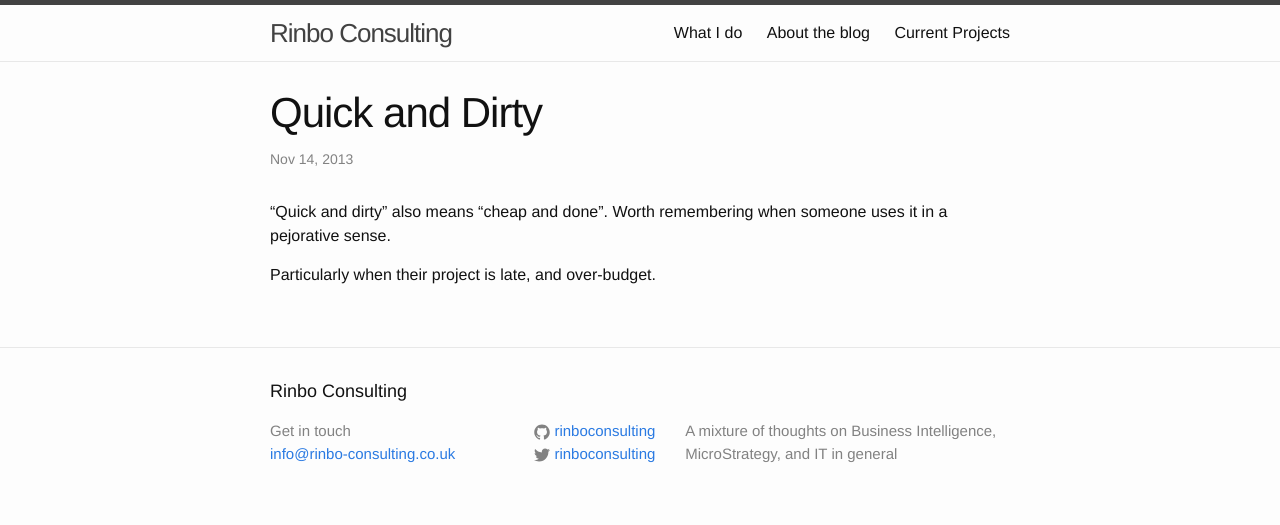
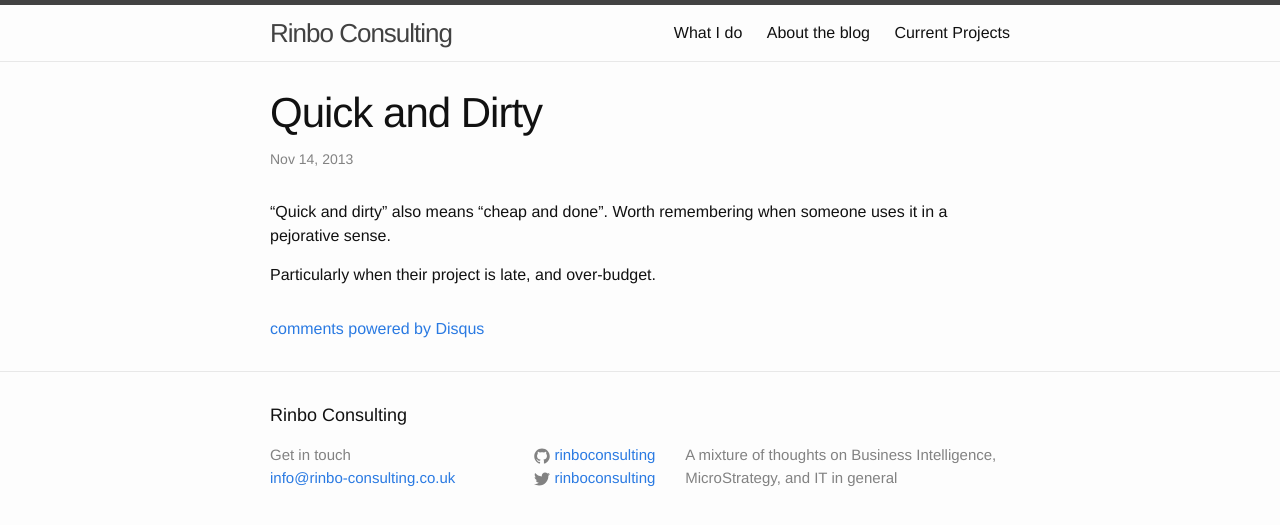
Before and after one commit to rinbo-consulting/rinbo-consulting.github.io, a Jekyll site: the page built from _posts/2013-11-14-quick-and-dirty.md, in a window 1280 px wide. Shown: the top 525 px of the page. Built offline with Jekyll 4.4.1, drawn with Linux system fonts in a browser that asks for light colours; comment, search, counter and statistics services are not loaded; some of the changed lines change nothing that is shown.

Commit message:
Add Disqus comments

```diff
--- a/_layouts/post.html
+++ b/_layouts/post.html
@@ -13,3 +13,14 @@
   </article>
 
 </div>
+    <div id="disqus_thread"></div>
+    <script type="text/javascript">
+        var disqus_shortname = 'rinbo-blog';
+        (function() {
+            var dsq = document.createElement('script'); dsq.type = 'text/javascript'; dsq.async = true;
+            dsq.src = '//' + disqus_shortname + '.disqus.com/embed.js';
+            (document.getElementsByTagName('head')[0] || document.getElementsByTagName('body')[0]).appendChild(dsq);
+        })();
+    </script>
+    <noscript>Please enable JavaScript to view the <a href="http://disqus.com/?ref_noscript">comments powered by Disqus.</a></noscript>
+    <a href="http://disqus.com" class="dsq-brlink">comments powered by <span class="logo-disqus">Disqus</span></a>
```
